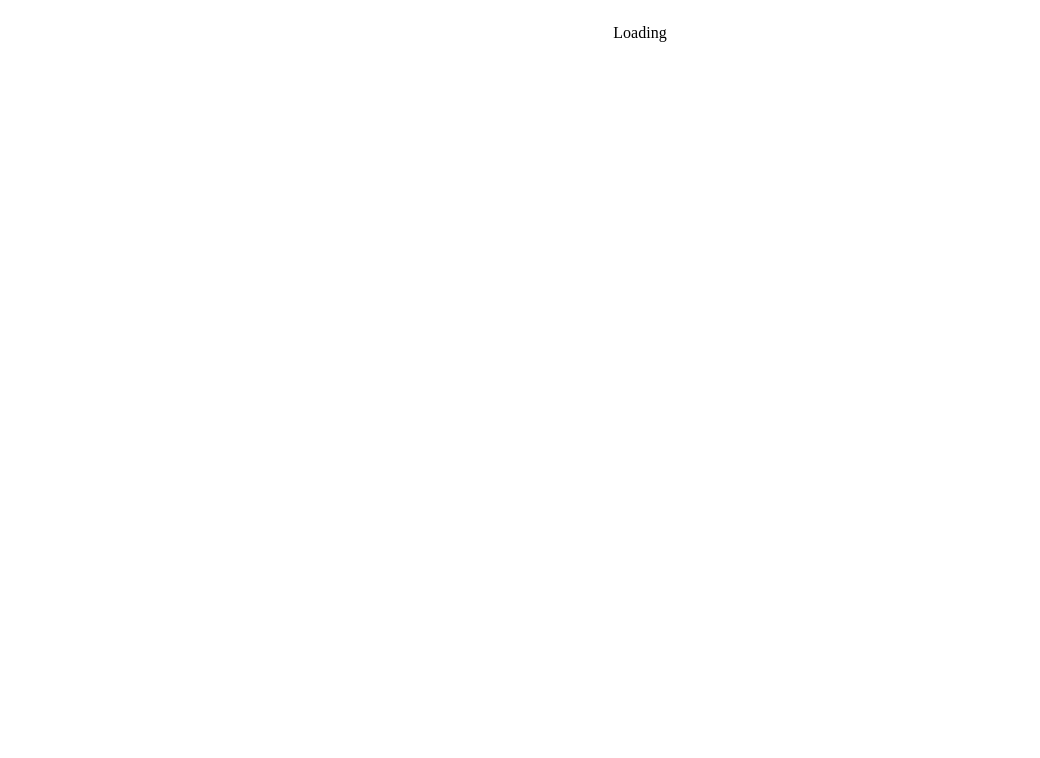
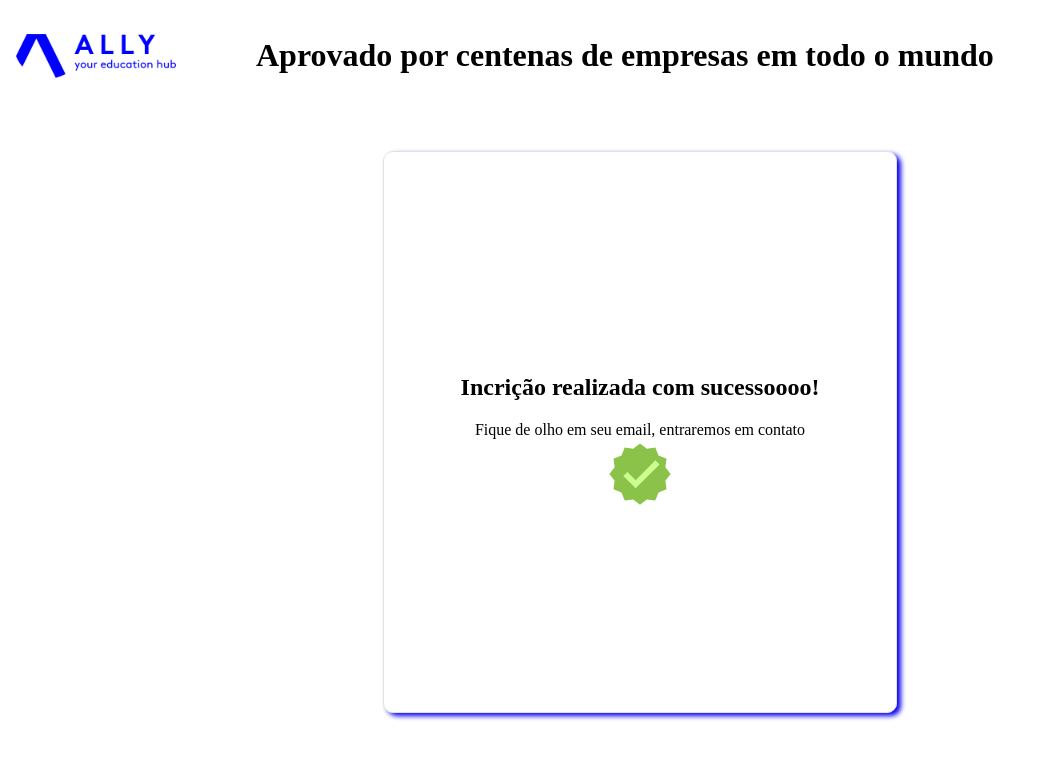
Before and after one commit to DanielSiilva/Desafio-02, a React (Vite) app in the folder desafio2/: page /ThankYouPage in a window 1280 px wide. Shown: the top 758 px of the page, without its empty margins (0-1040 px from the left). Built offline with nearby package versions, Linux system fonts and the light colour scheme.

Commit message:
Style: se aplicado, esse commit, traz a estilização basica de Homepage e PageObrigado

```diff
--- a/desafio2/package.json
+++ b/desafio2/package.json
@@ -12,6 +12,7 @@
     "axios": "^1.1.3",
     "react": "^18.2.0",
     "react-dom": "^18.2.0",
+    "react-icons": "^4.6.0",
     "react-router-dom": "^6.4.2",
     "styled-components": "^5.3.6"
   },
--- a/desafio2/src/App.jsx
+++ b/desafio2/src/App.jsx
@@ -1,12 +1,14 @@
 
 import React from "react"
-import { HomePage } from "./pages/HomePage/HomePage"
+
 import {Router} from './routes/Router'
 import styled from "styled-components"
+import { Header } from "./components/Header/Header"
 
 export const MasterBox = styled.div `
   display: flex;
   justify-content: center;
+  flex-direction: column;
 
 `
 
@@ -17,6 +19,7 @@ function App() {
 
   return (
     <MasterBox>
+      <Header/>
       <Router/>
     </MasterBox>
   )
--- /dev/null
+++ b/desafio2/src/components/Header/Header.jsx
@@ -0,0 +1,15 @@
+import React from "react";
+import {MasterBox} from "./Styled"
+import logo from '../../img/Logo.png'
+
+export function Header(){
+
+
+
+    return(
+        <MasterBox>
+            <img src={logo}/>
+            <h1>Aprovado por centenas de empresas em todo o mundo</h1>
+        </MasterBox>
+    )
+}
--- /dev/null
+++ b/desafio2/src/components/Header/Styled.js
@@ -0,0 +1,12 @@
+import styled from "styled-components";
+
+export const MasterBox = styled.div `
+  display: flex;
+  align-items: center;
+  padding:0.5rem;
+  gap:5rem;
+
+  img{
+    width: 10rem;
+  }
+`
--- a/desafio2/src/pages/HomePage/Styled.js
+++ b/desafio2/src/pages/HomePage/Styled.js
@@ -6,22 +6,16 @@ export const MasterBox = styled.div `
   display: flex;
   justify-content: center;
   align-items: center;
-  flex-direction:column;
-  gap: 5rem;
-
-  width: 100vw;
-  height: 100vh;
-
 
   form{
-    border: 1px solid black;
+
 
     display: flex;
     flex-direction: column;
     justify-content: center;
     align-items:center;
-    gap: 5rem;
-    padding:2rem;
+    gap: 2rem;
+    padding:1rem;
     width: 90vw;
   }
 
@@ -30,6 +24,14 @@ export const MasterBox = styled.div `
     width: 10vw;
     height: 5vh;
     font-size: 1.6rem;
+    border-radius: 10px ;
+    cursor: pointer;
+  }
+
+  button:hover{
+    background-color: #1740ab;
+    color: #ffffff;
+    font-weight:bold;
   }
 
 
@@ -39,7 +41,7 @@ export const MasterBox = styled.div `
 export const FormBox = styled.div `
   display: flex;
   justify-content: center;
-  gap: 2rem;
+  gap: 1rem;
 
 
 `
@@ -51,6 +53,8 @@ export const PersonalBox = styled.section `
     gap:1rem;
 
     border: 1px solid black;
+    border-radius: 10px;
+    box-shadow: 4px 3px 5px 0px rgba(11,3,240,1);
     width: 40vw;
     height:70vh;
 
@@ -80,6 +84,8 @@ export const DestinationBox = styled.section `
     gap:1rem;
 
     border: 1px solid black;
+    border-radius: 10px;
+    box-shadow: 4px 3px 5px 0px rgba(11,3,240,1);
     width: 40vw;
     height:70vh;
 
--- a/desafio2/src/pages/PageObrigado/Obrigado.jsx
+++ /dev/null
@@ -1,10 +0,0 @@
-import React from "react"
-export function Obrogado (){
-
-    return (
-
-        <>
-            <h1>Page Obrigado</h1>
-        </>
-    )
-}
--- /dev/null
+++ b/desafio2/src/pages/ThankYouPage/Styled.js
@@ -0,0 +1,32 @@
+import styled from "styled-components";
+
+export const MasterBox = styled.div `
+  display: flex;
+  justify-content: center;
+  align-items: center;
+  height:70vh;
+
+  margin-top: 3rem;
+
+`
+
+export const Box = styled.section `
+    display: flex;
+    align-items: center;
+    flex-direction: column;
+
+    border: 1px solid #dddd;
+    border-radius: 10px;
+    box-shadow: 4px 3px 5px 0px rgba(11,3,240,1);
+    width: 40vw;
+    height:70vh;
+
+    div{
+      display:flex;
+      justify-content:center;
+      flex-direction: column;
+      align-items:center;
+      height: 70vh;
+    }
+
+`
--- /dev/null
+++ b/desafio2/src/pages/ThankYouPage/ThankYouPage.jsx
@@ -0,0 +1,20 @@
+import React from "react"
+import {MasterBox,Box} from "./Styled"
+import { FcApproval} from "react-icons/fc";
+
+
+export function ThankYouPage (){
+
+    return (
+
+        <MasterBox>
+                <Box>
+                    <div>
+                        <h1>Incrição realizada com sucessoooo!</h1>
+                        <span>Fique de olho em seu email, entraremos em contato</span>
+                        <FcApproval size={70}/>
+                    </div>
+                </Box>
+        </MasterBox>
+    )
+}
--- a/desafio2/src/routes/Router.jsx
+++ b/desafio2/src/routes/Router.jsx
@@ -1,7 +1,7 @@
 import React from "react";
 import { BrowserRouter, Routes, Route } from "react-router-dom";
 import { HomePage } from "../pages/HomePage/HomePage";
-import { Obrogado } from "../pages/PageObrigado/Obrigado";
+import { ThankYouPage } from "../pages/ThankYouPage/ThankYouPage";
 
 
 
@@ -10,7 +10,7 @@ export const Router = () => {
       <BrowserRouter>
          <Routes>
             <Route index element={<HomePage/>} />
-            <Route path="/obrigado" element={<Obrogado />} />
+            <Route path="/ThankYouPage" element={<ThankYouPage />} />
             <Route path="*" element={<p>Loading</p>} />
          </Routes>
       </BrowserRouter>
--- a/desafio2/src/routes/coordinator.js
+++ b/desafio2/src/routes/coordinator.js
@@ -1,5 +1,5 @@
 export const goToObrigado = (navigate) => {
-   navigate("/obrigado");
+   navigate("/ThankYouPage");
 };
 
 export const goToBackPage = (navigate) => {
```
Also changed, not shown: desafio2/src/img/Logo.png (added), 1 other file (tests, documents, lock files or other folders).
